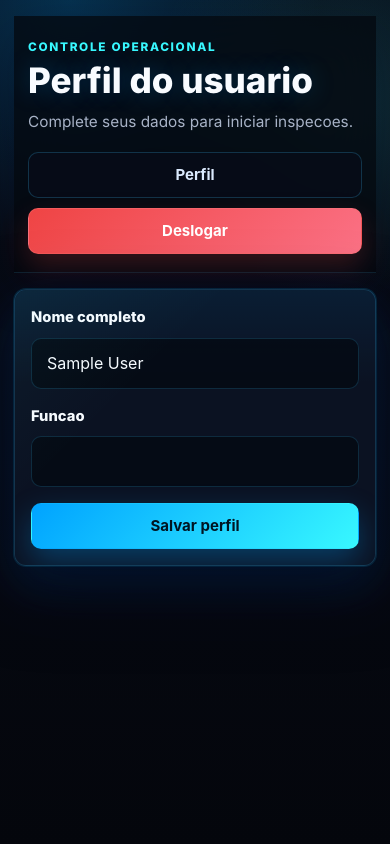
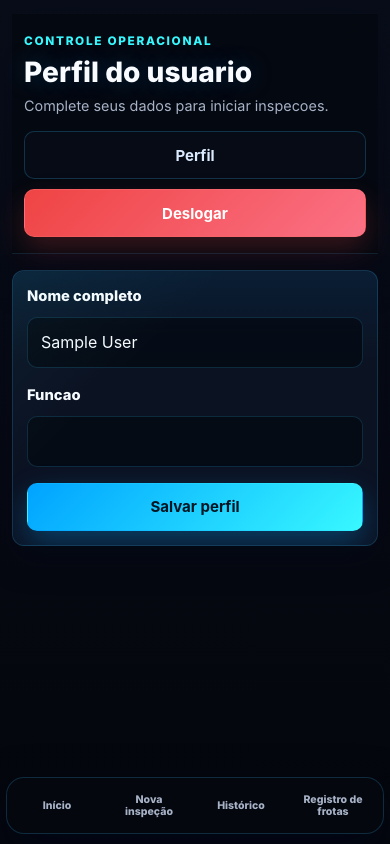
Before and after one commit to samuebu-priem/controle-operacional, a React (Vite) app: page /perfil in a window 390 px wide. Built offline with nearby package versions, Linux system fonts and the light colour scheme; no server answers; sample sign-in values are in the browser's storage.

Commit message:
melhorias.

```diff
--- a/src/client/components/layout/AppLayout.js
+++ b/src/client/components/layout/AppLayout.js
@@ -1,4 +1,6 @@
-import { jsx as _jsx } from "react/jsx-runtime";
+import { jsx as _jsx, jsxs as _jsxs } from "react/jsx-runtime";
+import AppNav from "./AppNav";
+import BottomNav from "./BottomNav";
 export default function AppLayout({ children, className = "" }) {
-    return (_jsx("div", { className: `app-shell app-layout ${className}`.trim(), children: _jsx("div", { className: "app-shell__frame", children: _jsx("main", { className: "app-shell__main", children: children }) }) }));
+    return (_jsxs("div", { className: `app-shell app-layout ${className}`.trim(), children: [_jsx(AppNav, {}), _jsx("div", { className: "app-shell__frame", children: _jsx("main", { className: "app-shell__main", children: children }) }), _jsx(BottomNav, {})] }));
 }
--- a/src/client/styles/global.css
+++ b/src/client/styles/global.css
@@ -140,6 +140,10 @@ img {
   color: #001522;
   border-color: transparent;
   box-shadow: var(--glow);
+}
+
+.bottom-nav {
+  display: none;
 }
 
 .page-frame {
@@ -367,6 +371,7 @@ img {
   font-size: 0.94rem;
   font-weight: 700;
   letter-spacing: 0;
+  white-space: nowrap;
   transition:
     transform 140ms ease,
     background-color 140ms ease,
@@ -577,6 +582,7 @@ img {
   font-size: 0.78rem;
   font-weight: 700;
   letter-spacing: 0.03em;
+  white-space: nowrap;
 }
 
 .status--success {
@@ -1159,21 +1165,63 @@ img {
   :root {
     --gap: 16px;
     --radius: 12px;
-    --input-height: 46px;
+    --input-height: 48px;
+  }
+
+  body {
+    background:
+      linear-gradient(180deg, rgba(8, 13, 25, 0.98), rgba(4, 6, 12, 0.98)),
+      var(--bg);
   }
 
   .app-shell__main {
-    padding: 16px max(14px, env(safe-area-inset-right)) 28px max(14px, env(safe-area-inset-left));
+    padding: 14px max(12px, env(safe-area-inset-right)) calc(92px + env(safe-area-inset-bottom)) max(12px, env(safe-area-inset-left));
   }
 
   .app-nav {
-    justify-content: flex-start;
-    padding: 0 14px 18px;
-    overflow-x: auto;
-    flex-wrap: nowrap;
-    scrollbar-width: thin;
-    -webkit-overflow-scrolling: touch;
-    scroll-snap-type: x proximity;
+    display: none;
+  }
+
+  .bottom-nav {
+    position: fixed;
+    z-index: 50;
+    left: 10px;
+    right: 10px;
+    bottom: max(10px, env(safe-area-inset-bottom));
+    display: grid;
+    grid-template-columns: repeat(4, minmax(0, 1fr));
+    gap: 6px;
+    padding: 8px;
+    border: 1px solid rgba(56, 189, 248, 0.2);
+    border-radius: 18px;
+    background: rgba(5, 8, 15, 0.94);
+    box-shadow: 0 18px 44px rgba(0, 8, 28, 0.52);
+    backdrop-filter: blur(18px);
+  }
+
+  .bottom-nav a {
+    min-width: 0;
+    text-decoration: none;
+  }
+
+  .bottom-nav__item {
+    min-height: 46px;
+    display: grid;
+    place-items: center;
+    padding: 6px;
+    border-radius: 12px;
+    color: var(--muted);
+    font-size: 0.72rem;
+    font-weight: 800;
+    line-height: 1.12;
+    text-align: center;
+    text-decoration: none;
+  }
+
+  .bottom-nav__item--active {
+    background: linear-gradient(135deg, var(--primary), var(--accent));
+    color: #001522;
+    box-shadow: 0 10px 22px rgba(0, 163, 255, 0.28);
   }
 
   .nav-item {
@@ -1181,9 +1229,9 @@ img {
   }
 
   .app-header__content {
-    padding: 22px 14px 18px;
+    padding: 18px 12px 16px;
     flex-direction: column;
-    gap: 18px;
+    gap: 14px;
   }
 
   .app-header__text,
@@ -1193,7 +1241,7 @@ img {
 
   .app-header__actions {
     display: grid;
-    grid-template-columns: repeat(2, minmax(0, 1fr));
+    grid-template-columns: 1fr;
     gap: 10px;
   }
 
@@ -1202,17 +1250,32 @@ img {
   }
 
   .app-header__title {
-    font-size: clamp(1.7rem, 9vw, 2.2rem);
+    font-size: clamp(1.45rem, 7.2vw, 2rem);
   }
 
   .app-header__subtitle {
-    font-size: 0.96rem;
+    font-size: 0.9rem;
+    line-height: 1.42;
   }
 
   .card,
   .page-card,
   .section-card {
-    padding: 16px;
+    padding: 14px;
+    box-shadow: 0 14px 32px rgba(0, 8, 28, 0.34);
+  }
+
+  .section-head {
+    gap: 10px;
+    margin-bottom: 14px;
+  }
+
+  .section-title {
+    font-size: 1rem;
+  }
+
+  .helper {
+    font-size: 0.86rem;
   }
 
   .auth-card {
@@ -1244,6 +1307,9 @@ img {
   .detail-actions,
   .home-actions {
     width: 100%;
+    display: grid;
+    grid-template-columns: 1fr;
+    gap: 10px;
   }
 
   .home-actions {
@@ -1253,6 +1319,66 @@ img {
 
   .home-actions .button {
     min-width: 0;
+  }
+
+  .button {
+    width: 100%;
+    min-height: 48px;
+    padding: 0 12px;
+    white-space: normal;
+    line-height: 1.18;
+  }
+
+  .input,
+  .select,
+  .textarea {
+    padding: 12px 13px;
+  }
+
+  .textarea,
+  .input--textarea {
+    min-height: 96px;
+  }
+
+  .frota-card {
+    gap: 12px;
+  }
+
+  .frota-card__title {
+    font-size: 1.08rem;
+  }
+
+  .status {
+    width: fit-content;
+    max-width: 100%;
+    min-height: 28px;
+    white-space: normal;
+  }
+
+  .search-card {
+    gap: 14px;
+  }
+
+  .search-bar {
+    gap: 10px;
+  }
+
+  .critical-point-form__item,
+  .inspection-checklist__item {
+    padding: 13px;
+    gap: 12px;
+  }
+
+  .inspection-checklist__toggle {
+    width: 100%;
+    display: grid;
+    grid-template-columns: repeat(2, minmax(0, 1fr));
+    gap: 8px;
+  }
+
+  .photo-preview-grid,
+  .photo-upload__grid {
+    grid-template-columns: repeat(2, minmax(0, 1fr));
   }
 
   .quality-toolbar {
@@ -1267,11 +1393,19 @@ img {
   }
 
   .quality-card {
-    padding: 16px;
+    padding: 14px;
+  }
+
+  .quality-layout {
+    gap: 18px;
+  }
+
+  .quality-donut svg {
+    width: min(188px, 100%);
   }
 
   .quality-kpi {
-    padding: 15px;
+    padding: 13px;
   }
 
   .quality-kpi strong {
@@ -1289,7 +1423,37 @@ img {
   }
 
   .quality-ranking__item {
-    padding: 14px;
+    padding: 13px 13px 13px 15px;
+    grid-template-columns: 30px minmax(0, 1fr);
+  }
+
+  .quality-bar-row {
+    grid-template-columns: 62px 1fr 26px;
+    gap: 8px;
+    font-size: 0.78rem;
+  }
+
+  .frota-history-kpis {
+    grid-template-columns: repeat(2, minmax(0, 1fr));
+    gap: 10px;
+  }
+
+  .frota-history-kpis article {
+    padding: 12px;
+  }
+
+  .frota-history-kpis strong {
+    font-size: 1.1rem;
+    overflow-wrap: anywhere;
+  }
+
+  .frota-history-ranking__item {
+    grid-template-columns: 28px minmax(0, 1fr);
+  }
+
+  .frota-history-ranking__item small {
+    grid-column: 2;
+    white-space: normal;
   }
 
   .modal-overlay {
@@ -1301,10 +1465,6 @@ img {
     max-height: calc(100vh - 24px);
     overflow: auto;
     padding: 16px;
-  }
-
-  .button {
-    width: 100%;
   }
 }
 
@@ -1324,4 +1484,25 @@ img {
   .photo-upload__grid {
     grid-template-columns: repeat(2, minmax(0, 1fr));
   }
+
+  .bottom-nav {
+    left: 6px;
+    right: 6px;
+    gap: 4px;
+    padding: 6px;
+  }
+
+  .bottom-nav__item {
+    min-height: 43px;
+    font-size: 0.66rem;
+  }
+
+  .frota-history-kpis {
+    grid-template-columns: 1fr;
+  }
+
+  .quality-legend__item,
+  .quality-ranking__item {
+    font-size: 0.86rem;
+  }
 }
```
